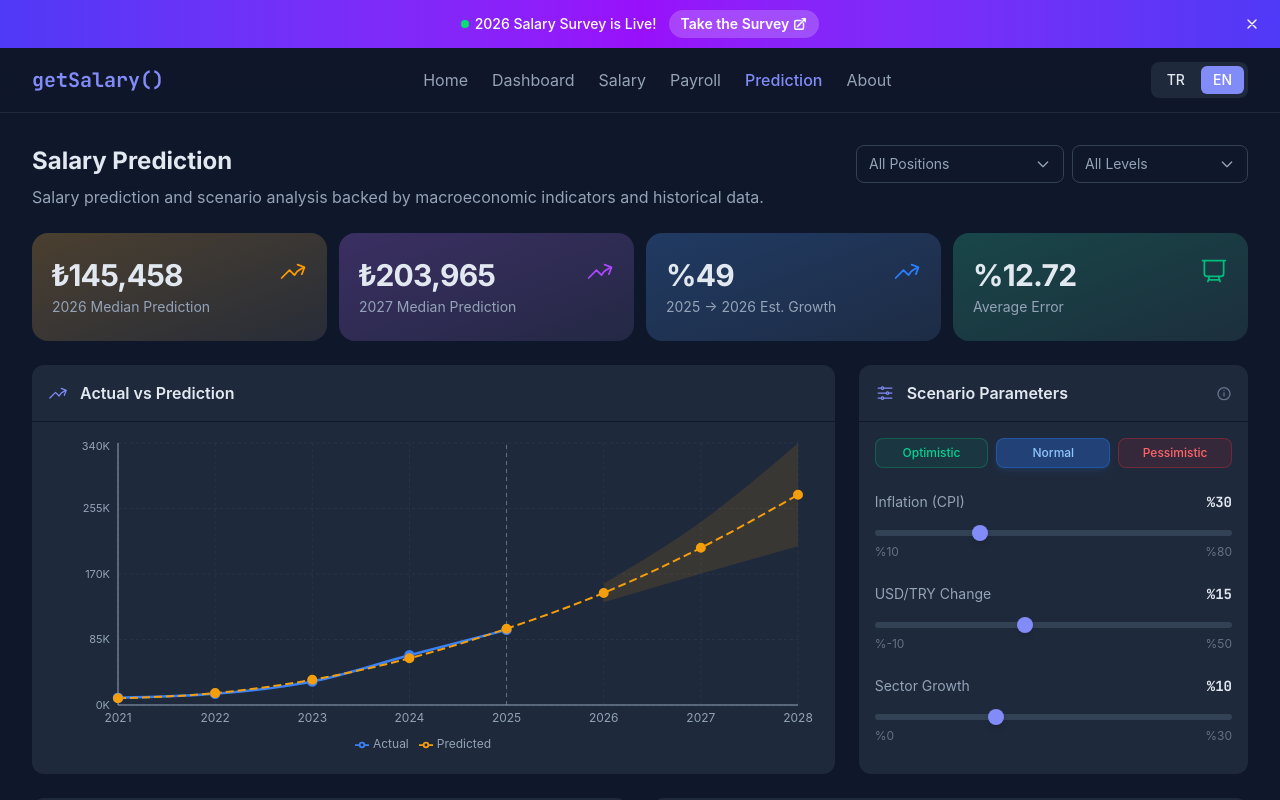
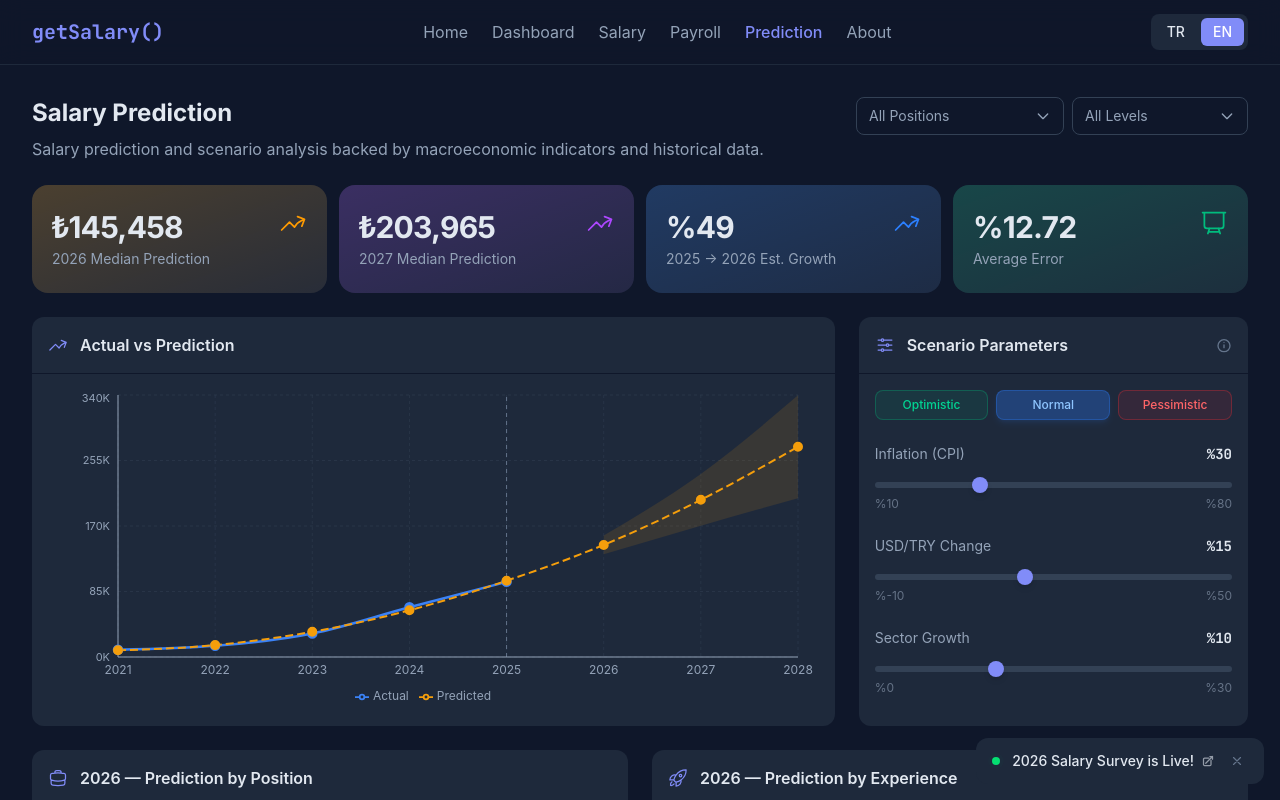
Before and after one commit to kadirermantr/getsalary, a React (Vite) app: page /prediction in a window 1280 px wide. Shown: the top 800 px of the page. Built offline with nearby package versions, Linux system fonts and the light colour scheme; a web font is replaced by a local one.

Commit message:
refactor: convert survey banner from top bar to bottom-right toast (#49)
- Replace full-width gradient banner with minimal fixed toast
- Slide-in animation with 1s delay, slide-out on dismiss
- Clicking the link opens survey and auto-dismisses
- Theme-aware styling using CSS variables

```diff
--- a/src/App.jsx
+++ b/src/App.jsx
@@ -51,12 +51,12 @@ function AppLayout() {
     <LanguageProvider>
       <ScrollToTop />
       <div className="min-h-screen flex flex-col bg-[var(--bg-primary)]">
-        <SurveyBanner />
         <Header />
         <main className="flex-1">
           <AppRoutes />
         </main>
       </div>
+      <SurveyBanner />
     </LanguageProvider>
   );
 }
--- a/src/components/social/SurveyBanner.jsx
+++ b/src/components/social/SurveyBanner.jsx
@@ -1,4 +1,4 @@
-import { useState } from 'react';
+import { useState, useEffect } from 'react';
 import { useTranslation } from 'react-i18next';
 import { SURVEY_BANNER } from '../../data/config';
 
@@ -11,40 +11,53 @@ export function SurveyBanner() {
     return sessionStorage.getItem(storageKey) === 'true';
   });
 
+  const [visible, setVisible] = useState(false);
+
+  useEffect(() => {
+    if (!enabled || dismissed) return;
+    const timer = setTimeout(() => setVisible(true), 1000);
+    return () => clearTimeout(timer);
+  }, [enabled, dismissed]);
+
   if (!enabled || dismissed) return null;
 
   const handleDismiss = () => {
-    sessionStorage.setItem(storageKey, 'true');
-    setDismissed(true);
+    setVisible(false);
+    setTimeout(() => {
+      sessionStorage.setItem(storageKey, 'true');
+      setDismissed(true);
+    }, 300);
   };
 
   return (
-    <div className="relative bg-gradient-to-r from-indigo-600 via-purple-600 to-indigo-600 text-white">
-      <div className="max-w-7xl mx-auto px-4 sm:px-6 lg:px-8 py-2.5 flex items-center justify-center gap-3 text-sm">
-        <span className="inline-flex items-center gap-1.5 font-medium">
-          <span className="relative flex h-2 w-2">
-            <span className="animate-ping absolute inline-flex h-full w-full rounded-full bg-green-400 opacity-75" />
-            <span className="relative inline-flex rounded-full h-2 w-2 bg-green-400" />
-          </span>
-          {t('surveyBanner.text', { year })}
+    <div
+      className={`fixed bottom-4 right-4 z-50 max-w-xs transition-all duration-300 ease-out ${
+        visible ? 'translate-y-0 opacity-100' : 'translate-y-4 opacity-0'
+      }`}
+    >
+      <div className="bg-[var(--bg-secondary)] border border-[var(--border)] text-[var(--text-primary)] rounded-xl shadow-lg px-4 py-3 flex items-center gap-3">
+        <span className="relative flex h-2 w-2 shrink-0">
+          <span className="animate-ping absolute inline-flex h-full w-full rounded-full bg-green-400 opacity-75" />
+          <span className="relative inline-flex rounded-full h-2 w-2 bg-green-400" />
         </span>
         <a
           href={formUrl}
           target="_blank"
           rel="noopener noreferrer"
-          className="inline-flex items-center gap-1 px-3 py-1 rounded-full bg-white/20 hover:bg-white/30 backdrop-blur-sm font-semibold transition-colors whitespace-nowrap"
+          onClick={handleDismiss}
+          className="text-sm font-medium hover:text-[var(--accent)] transition-colors flex-1"
         >
-          {t('surveyBanner.cta')}
-          <svg className="w-3.5 h-3.5" fill="none" viewBox="0 0 24 24" stroke="currentColor" strokeWidth={2.5}>
+          {t('surveyBanner.text', { year })}
+          <svg className="w-3 h-3 inline-block ml-2 -mt-0.5 opacity-60" fill="none" viewBox="0 0 24 24" stroke="currentColor" strokeWidth={2.5}>
             <path strokeLinecap="round" strokeLinejoin="round" d="M13.5 6H5.25A2.25 2.25 0 0 0 3 8.25v10.5A2.25 2.25 0 0 0 5.25 21h10.5A2.25 2.25 0 0 0 18 18.75V10.5m-10.5 6L21 3m0 0h-5.25M21 3v5.25" />
           </svg>
         </a>
         <button
           onClick={handleDismiss}
-          className="absolute right-2 sm:right-4 p-1 rounded-full hover:bg-white/20 transition-colors"
+          className="p-1 rounded-md text-[var(--text-muted)] hover:text-[var(--text-primary)] hover:bg-[var(--border)]/40 transition-colors cursor-pointer shrink-0"
           aria-label="Close"
         >
-          <svg className="w-4 h-4" fill="none" viewBox="0 0 24 24" stroke="currentColor" strokeWidth={2}>
+          <svg className="w-3.5 h-3.5" fill="none" viewBox="0 0 24 24" stroke="currentColor" strokeWidth={2}>
             <path strokeLinecap="round" strokeLinejoin="round" d="M6 18 18 6M6 6l12 12" />
           </svg>
         </button>
```
